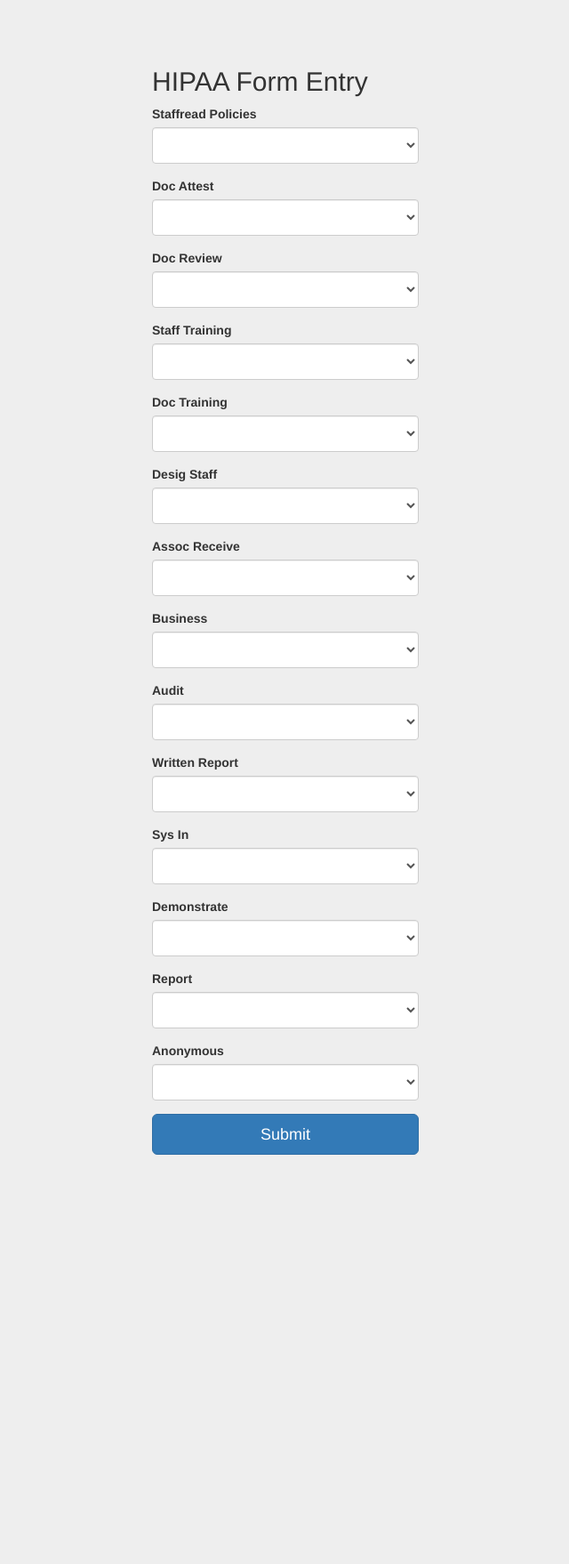
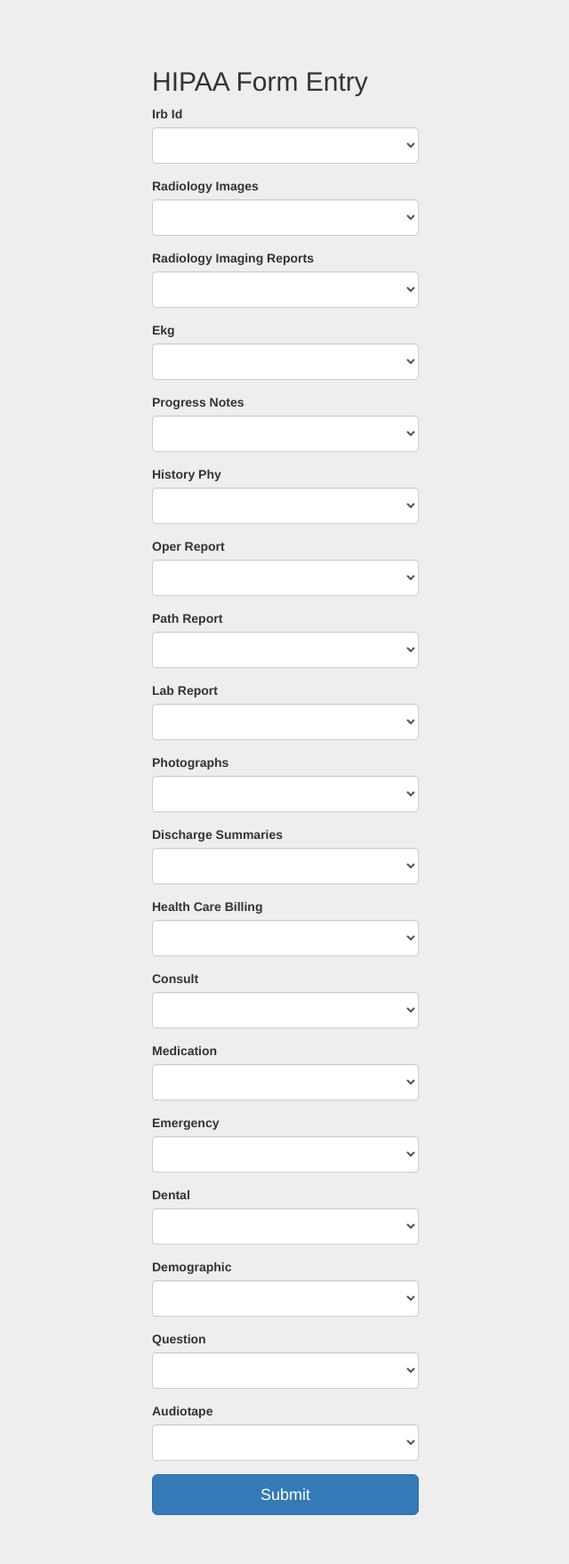
Before and after one commit to soumyapurohit/HonestBrokerII, a Flask app: page /hipaaform in a window 1280 px wide. Shown: the whole page at 89% size, without its empty margins (319-959 px from the left). Before the commit the page ends 1298 px from the top, so only its background shows below. Run offline with Flask 2, Linux system fonts and the light colour scheme; data comes from the database, SQL or seed files in the repository; some libraries are stand-ins or nearby versions.

Commit message:
TrusT Assessment updated with domain values

```diff
--- a/app.py
+++ b/app.py
@@ -58,6 +58,14 @@ class RequestForm(UserMixin, db.Model):
     datasetid =db.Column(db.Integer, db.ForeignKey('dataset.datasetid'), nullable=False)
     #requests = db.relationship('RequestForm', backref = 'user', lazy = True)
     #datasets = db.relationship('RequestForm', backref = 'dataset', lazy = True)
+class IrbInfo(UserMixin, db.Model):
+    irbunique = db.Column(db.Integer, primary_key = True, autoincrement = True)
+    irb_id = db.Column(db.String(10))
+
+class ItemInfo(UserMixin, db.Model):
+    itemid = db.Column(db.Integer, primary_key = True, autoincrement = True)
+    itemname = db.Column(db.String(40))
+    itemunique = db.Column(db.String(10))
 
 class TrustChoice(UserMixin, db.Model):
     trustchoiceid = db.Column(db.Integer, primary_key = True, autoincrement = True)
@@ -66,20 +74,26 @@ class TrustChoice(UserMixin, db.Model):
 
 class TrustCalcForm(UserMixin, db.Model):
     trustid = db.Column(db.Integer, primary_key = True, autoincrement = True)
-    staffread_policies = db.Column(db.String(40))
-    doc_attest = db.Column(db.String(40))
-    doc_review = db.Column(db.String(40))
-    staff_training = db.Column(db.String(40))
-    doc_training = db.Column(db.String(40))
-    desig_staff = db.Column(db.String(40))
-    assoc_receive = db.Column(db.String(40))
-    business = db.Column(db.String(40))
-    audit = db.Column(db.String(40))
-    written_report = db.Column(db.String(40))
-    sys_in = db.Column(db.String(40))
-    demonstrate = db.Column(db.String(40))
-    report = db.Column(db.String(40))
-    anonymous = db.Column(db.String(40))
+    radiology_images = db.Column(db.String(10))
+    radiology_imaging_reports = db.Column(db.String(10))
+    ekg = db.Column(db.String(10))
+    progress_notes = db.Column(db.String(10))
+    history_phy = db.Column(db.String(10))
+    oper_report = db.Column(db.String(10))
+    path_report = db.Column(db.String(10))
+    lab_report = db.Column(db.String(10))
+    photographs = db.Column(db.String(10))
+    #ssn = db.Column(db.String(10))
+    discharge_summaries = db.Column(db.String(10))
+    health_care_billing = db.Column(db.String(10))
+    consult = db.Column(db.String(10))
+    medication = db.Column(db.String(10))
+    emergency = db.Column(db.String(10))
+    dental = db.Column(db.String(10))
+    demographic = db.Column(db.String(10))
+    question = db.Column(db.String(10))
+    audiotape = db.Column(db.String(10))
+    #other = db.Column(db.String(10))
     match = db.Column(db.String(10))
     mismatch = db.Column(db.String(10))
     undecided = db.Column(db.String(10))
@@ -89,6 +103,26 @@ class TrustCalcForm(UserMixin, db.Model):
     ownerid= db.Column(db.Integer, db.ForeignKey('user.id'),nullable=False)
    # trustchoiceid = db.Column(db.Integer, db.ForeignKey('trust_choice.trustchoiceid'), nullable=False)
 
+class IdentifierCalcForm(UserMixin, db.Model):
+    identifier = db.Column(db.Integer, primary_key = True, autoincrement = True)
+    name = db.Column(db.String(10))
+    address = db.Column(db.String(10))
+    elements_of_dates = db.Column(db.String(10))
+    telephone_numbers = db.Column(db.String(10))
+    fax_numbers = db.Column(db.String(10))
+    email_address = db.Column(db.String(10))
+    ssn = db.Column(db.String(10))
+    medical_record_no = db.Column(db.String(10))
+    health_plan = db.Column(db.String(10))
+    account_no =  db.Column(db.String(10))
+    certificate_or_license = db.Column(db.String(10))
+    any_vehicle = db.Column(db.String(10))
+    web_url =db.Column(db.String(10))
+    ip_address = db.Column(db.String(10))
+    biometric_identifier = db.Column(db.String(10))
+    photographic_image = db.Column(db.String(10))
+    any_other_characteristics = db.Column(db.String(10))
+    ownerid= db.Column(db.Integer, db.ForeignKey('user.id'),nullable=False)
 
 
 #class SelectFieldtypedata(db.Model):
@@ -96,6 +130,10 @@ class TrustCalcForm(UserMixin, db.Model):
 
 #class ChoiceOpts(FlaskForm):
 #    opts = QuerySelectField(query_factory = choice_dataset, allow_blank =True)
+
+def choice_irb():
+    return IrbInfo.query
+
 def choice_trustcalc():
     return TrustChoice.query
 
@@ -142,21 +180,27 @@ class CreateRequestForm(FlaskForm):
 
 class CreateTrustCalcForm(FlaskForm):
     #CaStatus = QuerySelectField('Enter your choice', choices=[('Yes', 'Yes'), ('No', 'No'), ('Uncertain', 'Uncertain')])
-     staffread_policies = QuerySelectField(query_factory=choice_trustcalc, allow_blank=True, get_label = 'decision')
-     doc_attest = QuerySelectField(query_factory=choice_trustcalc, allow_blank=True, get_label = 'decision')
-     doc_review = QuerySelectField(query_factory=choice_trustcalc, allow_blank=True, get_label = 'decision')
-     staff_training = QuerySelectField(query_factory=choice_trustcalc, allow_blank=True, get_label = 'decision')
-     doc_training = QuerySelectField(query_factory=choice_trustcalc, allow_blank=True, get_label = 'decision')
-     desig_staff = QuerySelectField(query_factory=choice_trustcalc, allow_blank=True, get_label = 'decision')
-     assoc_receive = QuerySelectField(query_factory=choice_trustcalc, allow_blank=True, get_label = 'decision')
-     business = QuerySelectField(query_factory=choice_trustcalc, allow_blank=True, get_label = 'decision')
-     audit  = QuerySelectField(query_factory=choice_trustcalc, allow_blank=True, get_label = 'decision')
-     written_report = QuerySelectField(query_factory=choice_trustcalc, allow_blank=True, get_label = 'decision')
-     sys_in = QuerySelectField(query_factory=choice_trustcalc, allow_blank=True, get_label = 'decision')
-     demonstrate = QuerySelectField(query_factory=choice_trustcalc, allow_blank=True, get_label = 'decision')
-     report = QuerySelectField(query_factory=choice_trustcalc, allow_blank=True, get_label = 'decision')
-     anonymous = QuerySelectField(query_factory=choice_trustcalc, allow_blank=True, get_label = 'decision')
-
+     irb_id = QuerySelectField(query_factory=choice_irb, allow_blank=True, get_label = 'irb_id')
+     radiology_images = QuerySelectField(query_factory=choice_trustcalc, allow_blank=True, get_label = 'decision')
+     radiology_imaging_reports = QuerySelectField(query_factory=choice_trustcalc, allow_blank=True, get_label = 'decision')
+     ekg = QuerySelectField(query_factory=choice_trustcalc, allow_blank=True, get_label = 'decision')
+     progress_notes = QuerySelectField(query_factory=choice_trustcalc, allow_blank=True, get_label = 'decision')
+     history_phy = QuerySelectField(query_factory=choice_trustcalc, allow_blank=True, get_label = 'decision')
+     oper_report = QuerySelectField(query_factory=choice_trustcalc, allow_blank=True, get_label = 'decision')
+     path_report = QuerySelectField(query_factory=choice_trustcalc, allow_blank=True, get_label = 'decision')
+     lab_report = QuerySelectField(query_factory=choice_trustcalc, allow_blank=True, get_label = 'decision')
+     photographs  = QuerySelectField(query_factory=choice_trustcalc, allow_blank=True, get_label = 'decision')
+     #ssn = QuerySelectField(query_factory=choice_trustcalc, allow_blank=True, get_label = 'decision')
+     discharge_summaries = QuerySelectField(query_factory=choice_trustcalc, allow_blank=True, get_label = 'decision')
+     health_care_billing = QuerySelectField(query_factory=choice_trustcalc, allow_blank=True, get_label = 'decision')
+     consult = QuerySelectField(query_factory=choice_trustcalc, allow_blank=True, get_label = 'decision')
+     medication = QuerySelectField(query_factory=choice_trustcalc, allow_blank=True, get_label = 'decision')
+     emergency = QuerySelectField(query_factory=choice_trustcalc, allow_blank=True, get_label = 'decision')
+     dental = QuerySelectField(query_factory=choice_trustcalc, allow_blank=True, get_label = 'decision')
+     demographic = QuerySelectField(query_factory=choice_trustcalc, allow_blank=True, get_label = 'decision')
+     question = QuerySelectField(query_factory=choice_trustcalc, allow_blank=True, get_label = 'decision')
+     audiotape = QuerySelectField(query_factory=choice_trustcalc, allow_blank=True, get_label = 'decision')
+     #other = QuerySelectField(query_factory=choice_trustcalc, allow_blank=True, get_label = 'decision')
 @app.route('/')
 def index():
     return render_template('index.html')
@@ -280,52 +324,72 @@ def pendrequest():
 def submithipaa():
      print(current_user.username)
      form = CreateTrustCalcForm()
+     irb_id = form.irb_id.data.irb_id
 
-     staffread_policiesprint = form.staffread_policies.data.decision
-     doc_attestprint = form.doc_attest.data.decision
-     doc_reviewprint = form.doc_review.data.decision
-     staff_trainingprint = form.staff_training.data.decision
-     doc_trainingprint = form.doc_training.data.decision
-     desig_staffprint = form.desig_staff.data.decision
-     assoc_reviewprint = form.assoc_receive.data.decision
-     businessprint = form.business.data.decision
-     auditprint = form.audit.data.decision
-     written_reportprint = form.written_report.data.decision
-     sys_inprint = form.sys_in.data.decision
-     demonstrateprint = form.demonstrate.data.decision
-     reportprint = form.report.data.decision
-     anonymousprint = form.anonymous.data.decision
+     radiology_images = form.radiology_images.data.decision
+     radiology_imaging_reports = form.radiology_imaging_reports.data.decision
+     ekg = form.ekg.data.decision
+     progress_notes = form.progress_notes.data.decision
+     history_phy = form.history_phy.data.decision
+     oper_report = form.oper_report.data.decision
+     path_report = form.path_report.data.decision
+     lab_report = form.lab_report.data.decision
+     photographs = form.photographs.data.decision
+     #ssn = form.ssn.data.decision
+     discharge_summaries = form.discharge_summaries.data.decision
+     health_care_billing = form.health_care_billing.data.decision
+     consult = form.consult.data.decision
+     medication = form.medication.data.decision
+     emergency  = form.emergency.data.decision
+     dental = form.dental.data.decision
+     demographic = form.demographic.data.decision
+     question = form.question.data.decision
+     audiotape = form.audiotape.data.decision
+     #other = form.other.data.decision
 
 
-     templist = [staffread_policiesprint, doc_attestprint, doc_reviewprint, staff_trainingprint, doc_trainingprint, desig_staffprint, assoc_reviewprint, businessprint, auditprint, written_reportprint, sys_inprint, demonstrateprint, reportprint, anonymousprint]
+     templist = [radiology_images, radiology_imaging_reports, ekg, progress_notes, history_phy, oper_report, path_report, lab_report, photographs, discharge_summaries, health_care_billing, consult, medication, emergency, dental, demographic, question, audiotape]
      if (current_user.username == 'internaluser'):
          userrole = 'internal_user'
      elif (current_user.username == 'externaluser'):
          userrole = 'external_user'
-     postgreSQL_select_Query = "select * from data_policy  where data_policy.user_role = %s"
-     cur.execute(postgreSQL_select_Query, [userrole])
+
+
+     #item_select_query = "select itemunique from item_info  where itemname = radiology_images";
+     #item_info = ItemInfo.query.filter_by(itemname=radiology_images).all()
+
+     #print('after item info')
+     #print(item_info)
+     #for i in item_info:
+     #    print('item details',i)
+
+     postgreSQL_select_Query = "select * from data_policy_domain  where data_policy_domain.irb_number = %s"
+     cur.execute(postgreSQL_select_Query, [irb_id])
      resultset = cur.fetchone()
-     d = (resultset[1:])
-     print(d)
+     print('resultset is',resultset)
+     d = resultset[1:]
+
+
      countmismatch = 0
      countundecided = 0
      countmatch = 0
      for a,b in zip(templist, d):
-         if (a == 'Yes' and (b == 'R' or b  == None)):
+         if (a == 'Yes' and (b == '1' or b  == None)):
              countmatch += 1
-         elif (a == 'No' and b == 'R'):
+         elif (a == 'No' and b == '1'):
              countmismatch += 1
          elif (a == 'No' and b == None):
              countmatch += 1
-         elif (a == 'Uncertain' and b == 'R'):
+         elif (a == 'Uncertain' and b == '1'):
              countundecided += 1
          elif (a == 'Uncertain' and b == None):
              countmatch += 1
-     N = 14
+     N = 18
      # beta model trust calculation
      alpha_c = floor(countmatch + ((countundecided*countmatch)/(countmatch+countmismatch)));
      beta_c = N - alpha_c;
      Ei = float(alpha_c + 1)/float(alpha_c + beta_c + 2);
+     Ei = format(Ei, '.2f')
      print('Beta model is',Ei)
 
 
@@ -334,20 +398,7 @@ def submithipaa():
      Eb = float(countmatch+1.0) / float(countmatch+countmismatch+countundecided+3.0)
      Eu = float(countundecided+1.0) / float(countmatch+countmismatch+countundecided+3.0)
      Ew = (Eb + a*Eu)
-     print('match,mismatch,undecided',countmatch,countmismatch,countundecided)
-     print(countmatch+1)
-     print(countmatch+countmismatch+countundecided+3)
-     print('a',a)
-     print('Eb',Eb)
-     print("{:.30f}".format(Eb));
-     print('Eu', Eu)
-     print("{:.30f}".format(Eu));
-     print('Ew is',Ew)
-     print("{:.30f}".format(Ew));
-     #print("{:.30f}".format(Ew));
-     #getcontext().prec = 7
-     #c = Decimal(Ew/(1-Ew))
-     #print('decimal val',c)
+
      rEw = log(Ew)/log((1-Ew))
      print('rEw',rEw)
      #rEw = log(c)
@@ -357,10 +408,11 @@ def submithipaa():
          wi = -(1 - exp(-abs(rEw)))
      else:
          wi = 0
+     wi = format(wi, '.2f')
      print('dirichlet model is', wi)
 
      status = 'pending'
-     new_hipaa_request = TrustCalcForm(ownerid =  current_user.id,staffread_policies = staffread_policiesprint, doc_attest = doc_attestprint, doc_review = doc_reviewprint, staff_training = staff_trainingprint, doc_training = doc_trainingprint, desig_staff = desig_staffprint, assoc_receive = assoc_reviewprint, business = businessprint, audit = auditprint, written_report = written_reportprint, sys_in = sys_inprint, demonstrate = demonstrateprint, report = reportprint, anonymous = anonymousprint, match = countmatch, mismatch = countmismatch, undecided = countundecided, beta = Ei, dirichlet = 0.5, status = status)
+     new_hipaa_request = TrustCalcForm(ownerid =  current_user.id, radiology_images = radiology_images, radiology_imaging_reports = radiology_imaging_reports, ekg = ekg, progress_notes = progress_notes, history_phy = history_phy, oper_report = oper_report, path_report = path_report, lab_report = lab_report, photographs = photographs, discharge_summaries = discharge_summaries,  health_care_billing= health_care_billing, consult = consult, medication = medication, emergency = emergency, dental  = dental, demographic = demographic,question = question, audiotape = audiotape, beta = Ei, dirichlet = wi, status = status)
      db.session.add(new_hipaa_request)
      db.session.commit()
 
@@ -374,6 +426,18 @@ def submithipaa():
          return render_template('dashboard.html', form=form, request_info=request_info, apprInternal_info=apprInternal_info, deniedInternal_info=deniedInternal_info)
      elif(current_user.username == 'externaluser'):
          return render_template('dashboard.html', form=form, request_info=request_info, apprInternal_info=apprInternal_info, deniedInternal_info=deniedInternal_info)
+
+
+@app.route('/identifierform', methods=['GET','POST'])
+def identifierform():
+    print('in trust form')
+    form = CreateTrustCalcForm()
+    if form.validate_on_submit():
+        print('Form validated')
+    else:
+        print(form.errors)
+    return render_template('identifier_form.html',form=form)
+
 
 @app.route('/submitrequest', methods=['GET','POST'])
 def submitrequest():
--- a/templates/dashboard.html
+++ b/templates/dashboard.html
@@ -63,7 +63,7 @@ Dashboard
             <li><a href="#">Dashboard</a></li>
             <li><a href="#">Settings</a></li>
             <li><a href="#">Profile</a></li>
-            <li><a href=" {{url_for('logout') }}"></a></li>
+	    <li><a href=" {{url_for('logout') }}">Logout</a></li>
           </ul>
           <form class="navbar-form navbar-right">
             <input type="text" class="form-control" placeholder="Search...">
@@ -101,6 +101,9 @@ Dashboard
 		</form>
 		<form action =" {{url_for('hipaaform') }} " method ="get">
                         <input type = "submit"class = "btn btn-info" value="New HIPAA Form Entry">
+                </form>
+		<form action =" {{url_for('identifierform') }} " method ="get">
+                        <input type = "submit"class = "btn btn-info" value="Identifier Form Entry">
                 </form>
 	 	<div w3-include-html="/home/ubuntu/HonestChain/templates/bot/index_bot.html"></div>
           <h2 class="sub-header">Pending Request</h2>
--- a/templates/example2.html
+++ b/templates/example2.html
@@ -18,20 +18,26 @@ HIPAA Form Entry
     {{form.hidden_tag() }}
 
 <tr>
-    <td>{{ wtf.form_field(form.staffread_policies) }}</td>
-    <td>{{ wtf.form_field(form.doc_attest) }}</td>
-    <td>{{ wtf.form_field(form.doc_review) }}</td>
-    <td>{{ wtf.form_field(form.staff_training) }}</td>
-    <td>{{ wtf.form_field(form.doc_training) }}</td>
-    <td>{{ wtf.form_field(form.desig_staff) }}</td>
-    <td>{{ wtf.form_field(form.assoc_receive) }}</td>
-    <td>{{ wtf.form_field(form.business)}}</td>
-    <td>{{ wtf.form_field(form.audit)}}</td>
-    <td>{{ wtf.form_field(form.written_report)}}</td>
-    <td>{{ wtf.form_field(form.sys_in)}}</td>
-    <td>{{ wtf.form_field(form.demonstrate)}}</td>
-    <td>{{ wtf.form_field(form.report)}}</td>
-    <td>{{ wtf.form_field(form.anonymous)}}</td>
+    <td>{{ wtf.form_field(form.irb_id) }}</td>
+    <td>{{ wtf.form_field(form.radiology_images) }}</td>
+    <td>{{ wtf.form_field(form.radiology_imaging_reports) }}</td>
+    <td>{{ wtf.form_field(form.ekg) }}</td>
+    <td>{{ wtf.form_field(form.progress_notes) }}</td>
+    <td>{{ wtf.form_field(form.history_phy) }}</td>
+    <td>{{ wtf.form_field(form.oper_report) }}</td>
+    <td>{{ wtf.form_field(form.path_report) }}</td>
+    <td>{{ wtf.form_field(form.lab_report)}}</td>
+    <td>{{ wtf.form_field(form.photographs)}}</td>
+    <td>{{ wtf.form_field(form.discharge_summaries)}}</td>
+    <td>{{ wtf.form_field(form.health_care_billing)}}</td>
+    <td>{{ wtf.form_field(form.consult)}}</td>
+    <td>{{ wtf.form_field(form.medication)}}</td>
+    <td>{{ wtf.form_field(form.emergency)}}</td>
+    <td>{{ wtf.form_field(form.dental)}}</td>
+    <td>{{ wtf.form_field(form.demographic)}}</td>
+    <td>{{ wtf.form_field(form.question)}}</td>
+    <td>{{ wtf.form_field(form.audiotape)}}</td>
+
 
 </tr>
 
--- a/templates/request.html
+++ b/templates/request.html
@@ -27,7 +27,7 @@ Dashboard
             <li><a href="#">Dashboard</a></li>
             <li><a href="#">Settings</a></li>
             <li><a href="#">Profile</a></li>
-            <li><a href=" {{url_for('logout') }}"></a></li>
+            <li><a href=" {{url_for('logout') }}">Logout</a></li>
           </ul>
           <form class="navbar-form navbar-right">
             <input type="text" class="form-control" placeholder="Search...">
```
Also changed, not shown: templates/viewpendingRequests.html (+73 -30 lines), database.db.
